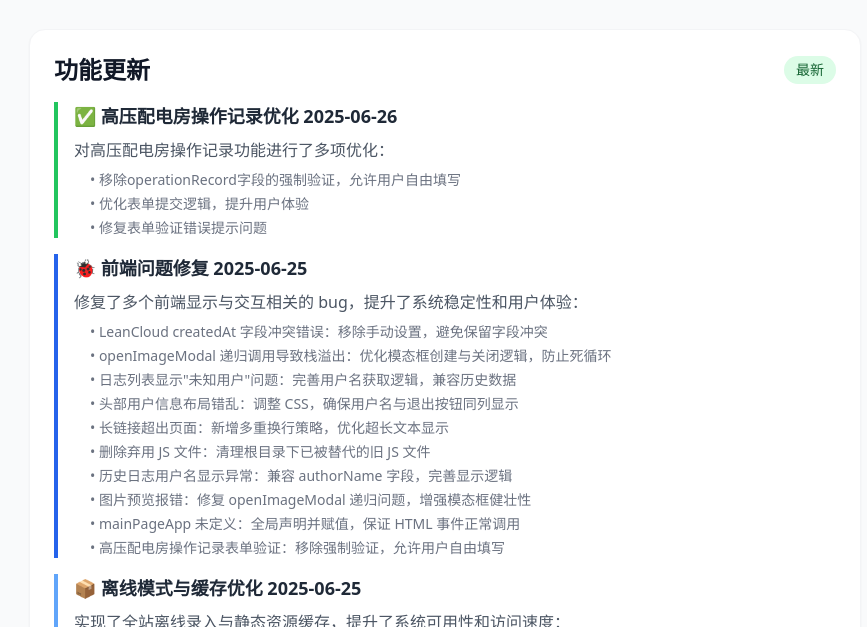
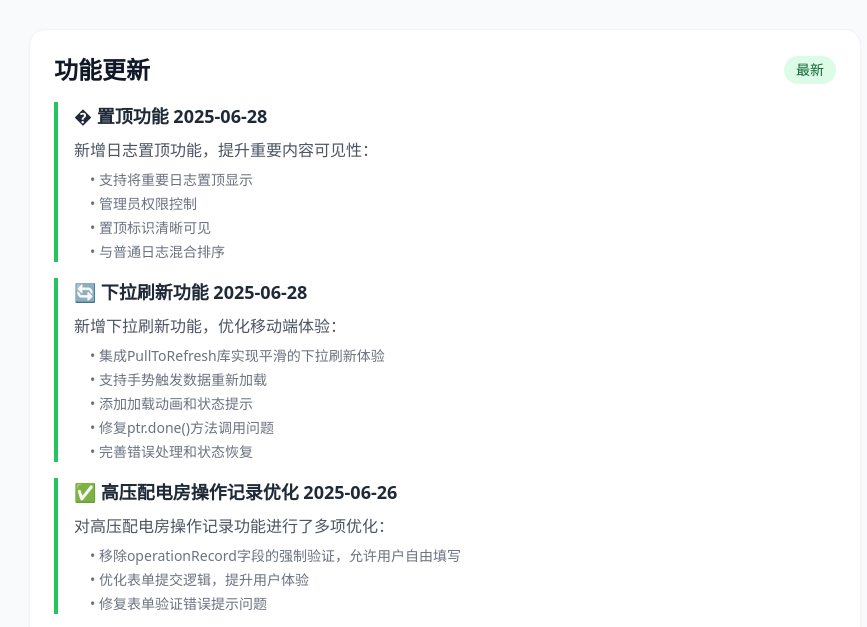
Before and after one commit to junweiin/junweiin, a plain HTML site: page changelog.html in a window 1280 px wide. Shown: the part 168-795 px from the top of the page, without its empty margins (195-1062 px from the left). Drawn offline with nearby package versions, Linux system fonts and the light colour scheme.

Commit message:
feat(changelog): 更新日志置顶和下拉刷新功能
- 新增日志置顶功能，支持将重要日志置顶显示
- 新增下拉刷新功能，优化移动端体验
- 修复离线模式与缓存优化相关的问题
- 修改日志置顶时间字段，使用自定义字段记录置顶时间

```diff
--- a/changelog.html
+++ b/changelog.html
@@ -60,6 +60,31 @@
                 </div>
 
                 <div class="space-y-4">
+                    <!-- 2025-06-28 -->
+                    <div class="border-l-4 border-green-500 pl-4">
+                        <h3 class="text-lg font-semibold text-gray-800 mb-2">� 置顶功能 2025-06-28</h3>
+                        <p class="text-gray-600 mb-2">新增日志置顶功能，提升重要内容可见性：</p>
+                        <ul class="text-sm text-gray-500 space-y-1 ml-4">
+                            <li>• 支持将重要日志置顶显示</li>
+                            <li>• 管理员权限控制</li>
+                            <li>• 置顶标识清晰可见</li>
+                            <li>• 与普通日志混合排序</li>
+                        </ul>
+                    </div>
+
+                    <!-- 2025-06-28 -->
+                    <div class="border-l-4 border-green-500 pl-4">
+                        <h3 class="text-lg font-semibold text-gray-800 mb-2">🔄 下拉刷新功能 2025-06-28</h3>
+                        <p class="text-gray-600 mb-2">新增下拉刷新功能，优化移动端体验：</p>
+                        <ul class="text-sm text-gray-500 space-y-1 ml-4">
+                            <li>• 集成PullToRefresh库实现平滑的下拉刷新体验</li>
+                            <li>• 支持手势触发数据重新加载</li>
+                            <li>• 添加加载动画和状态提示</li>
+                            <li>• 修复ptr.done()方法调用问题</li>
+                            <li>• 完善错误处理和状态恢复</li>
+                        </ul>
+                    </div>
+
                     <!-- 2025-06-26 -->
                     <div class="border-l-4 border-green-500 pl-4">
                         <h3 class="text-lg font-semibold text-gray-800 mb-2">✅ 高压配电房操作记录优化 2025-06-26</h3>
@@ -90,7 +115,7 @@
                     </div>
 
                     <div class="border-l-4 border-blue-400 pl-4">
-                        <h3 class="text-lg font-semibold text-gray-800 mb-2">📦 离线模式与缓存优化 2025-06-25</h3>
+                        <h3 class="text-lg font-semibold text-gray-800 mb-2">� 离线模式与缓存优化 2025-06-25</h3>
                         <p class="text-gray-600 mb-2">实现了全站离线录入与静态资源缓存，提升了系统可用性和访问速度：</p>
                         <ul class="text-sm text-gray-500 space-y-1 ml-4">
                             <li>• 首页、空调机房、高压配电房、净水器等页面均支持离线录入，断网时可正常填写，联网后自动同步</li>
--- a/js/modules/main-page.js
+++ b/js/modules/main-page.js
@@ -495,8 +495,8 @@ class MainPageApp extends BaseWorkLogApp {
             const newPinnedState = !isPinned;
             log.set('isPinned', newPinnedState);
 
-            // 使用updatedAt字段作为置顶时间
-            log.set('updatedAt', new Date());
+            // 使用自定义字段记录置顶时间，避免修改系统保留字段
+            log.set('pinnedAt', new Date());
 
             await log.save();
             WorkLogUtils.showMessage(`日志已${isPinned ? '取消置顶' : '置顶'}`, 'success');
```
